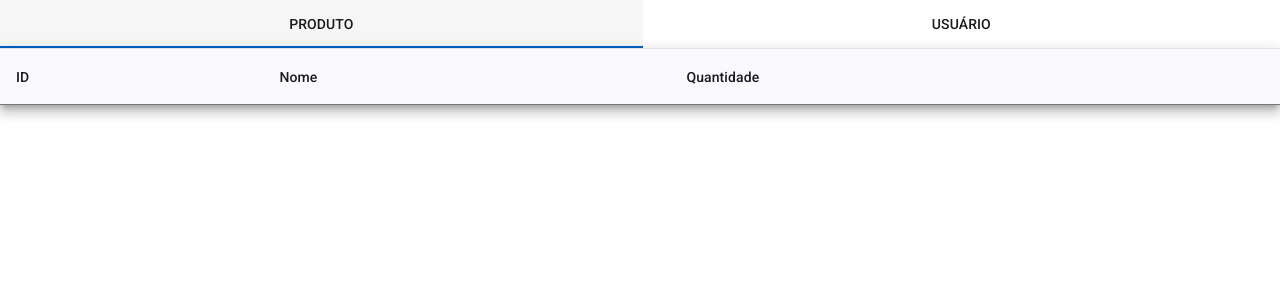
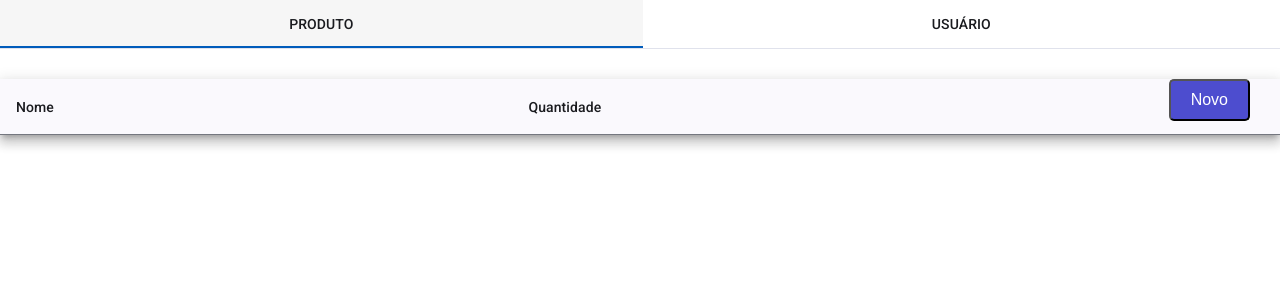
Before and after one commit to brunongomes/app-inventario, an Angular app in the folder app-inventario-frontend/: page /items in a window 1280 px wide. Shown: the top 300 px of the page. Built offline with nearby package versions, Linux system fonts and the light colour scheme; no server answers; sample sign-in values are in the browser's storage.

Commit message:
feat: create item registration modal

```diff
--- a/app-inventario-frontend/src/app/components/items/items-list/items-list.component.css
+++ b/app-inventario-frontend/src/app/components/items/items-list/items-list.component.css
@@ -0,0 +1,15 @@
+.container {
+    position: relative;
+    padding-top: 30px;
+}
+
+.add-button {
+    background-color: rgb(77, 77, 207);
+    color: white;
+    font-size: 16px;
+    border-radius: 5px;
+    padding: 10px 20px;
+    margin-bottom: 20px;
+    position: absolute;
+    right: 30px;
+}
--- a/app-inventario-frontend/src/app/components/items/items-list/items-list.component.html
+++ b/app-inventario-frontend/src/app/components/items/items-list/items-list.component.html
@@ -1,10 +1,7 @@
 <app-menu></app-menu>
+<div class="container">
+  <button class="add-button" (click)="openAddItemDialog()">Novo</button>
   <table mat-table [dataSource]="dataSource" class="mat-elevation-z8">
-    <ng-container matColumnDef="id">
-      <th mat-header-cell *matHeaderCellDef> ID </th>
-      <td mat-cell *matCellDef="let element"> {{element.id}} </td>
-    </ng-container>
-
       <ng-container matColumnDef="name">
         <th mat-header-cell *matHeaderCellDef> Nome </th>
         <td mat-cell *matCellDef="let element"> {{element.name}} </td>
@@ -18,3 +15,4 @@
       <tr mat-header-row *matHeaderRowDef="displayedColumns"></tr>
       <tr mat-row *matRowDef="let row; columns: displayedColumns;"></tr>
   </table>
+</div>
--- a/app-inventario-frontend/src/app/components/items/items-list/items-list.component.ts
+++ b/app-inventario-frontend/src/app/components/items/items-list/items-list.component.ts
@@ -4,23 +4,26 @@ import { MatTableModule } from '@angular/material/table';
 import { ItemsService } from '../../../services/items.service';
 import { Items } from '../../../@types/items';
 import { Router } from '@angular/router';
+import { MatDialog } from '@angular/material/dialog';
+import { ItemsModalComponent } from '../items-modal/items-modal.component';
 
 @Component({
   selector: 'app-items-list',
   standalone: true,
   imports: [
     MenuComponent,
-    MatTableModule
+    MatTableModule,
+    ItemsModalComponent
   ],
   templateUrl: './items-list.component.html',
   styleUrl: './items-list.component.css'
 })
 export class ItemsListComponent {
-  displayedColumns: string[] = ['id', 'name', 'amount'];
+  displayedColumns: string[] = ['name', 'amount'];
   dataSource: Items[] = [];
 
 
-  constructor(private itemsService: ItemsService, private router: Router) { }
+  constructor(private itemsService: ItemsService, private router: Router, private dialog: MatDialog) { }
 
   ngOnInit() {
     const token = localStorage.getItem('authToken');
@@ -29,18 +32,36 @@ export class ItemsListComponent {
       this.router.navigate(['/login']);
     }
 
+    this.loadItems();
+  };
+
+  loadItems() {
     this.itemsService.getItems().subscribe(items => {
-      console.log(items);
-      if (!items) {
-        return;
-      }
       this.dataSource = items.map(item => {
         return {
           id: item._id,
-          name: item.descricao,
+          name: item.nome,
           amount: item.quantidade
         };
-      })
+      });
+    });
+  }
+
+  openAddItemDialog() {
+    const dialogRef = this.dialog.open(ItemsModalComponent, {
+      width: '500px',
+      data: {}
+    });
+
+    dialogRef.afterClosed().subscribe(result => {
+      console.log('==>', result);
+      if (!result) {
+        return;
+      }
+
+      this.itemsService.createItem(result).subscribe(() => {
+        this.loadItems();
+      });
     });
   }
 }
--- /dev/null
+++ b/app-inventario-frontend/src/app/components/items/items-modal/items-modal.component.html
@@ -0,0 +1,15 @@
+<mat-form-field>
+    <input matInput [(ngModel)]="itemName" placeholder="Nome">
+</mat-form-field>
+<mat-form-field>
+    <input matInput [(ngModel)]="itemAmount" type="number" placeholder="Quantidade">
+</mat-form-field>
+<mat-form-field>
+    <mat-label>Descrição</mat-label>
+    <textarea matInput [(ngModel)]="itemDescription" placeholder="Descrição"></textarea>
+</mat-form-field>
+
+<mat-dialog-actions>
+    <button mat-button mat-dialog-close (click)="onSave()">Salvar</button>
+    <button mat-button mat-dialog-close cdkFocusInitial>Excluir</button>
+</mat-dialog-actions>
--- /dev/null
+++ b/app-inventario-frontend/src/app/components/items/items-modal/items-modal.component.ts
@@ -0,0 +1,33 @@
+import { Component } from '@angular/core';
+import {MatDialogModule} from '@angular/material/dialog';
+import {MatInputModule} from '@angular/material/input';
+import { FormsModule } from '@angular/forms';
+import { MatDialogRef } from '@angular/material/dialog';
+
+@Component({
+  selector: 'app-items-modal',
+  standalone: true,
+  imports: [
+    MatDialogModule,
+    MatInputModule,
+    FormsModule
+  ],
+  templateUrl: './items-modal.component.html',
+  styleUrl: './items-modal.component.css'
+})
+export class ItemsModalComponent {
+  itemName: string = '';
+  itemAmount: string = '';
+  itemDescription: string = '';
+
+  constructor(public dialogRef: MatDialogRef<ItemsModalComponent>) {}
+
+  onSave() {
+    const newItem = {
+      nome: this.itemName,
+      quantidade: this.itemAmount,
+      descricao: this.itemDescription
+    };
+    this.dialogRef.close(newItem);
+  }
+}
```
Also changed, not shown: app-inventario-frontend/src/app/components/items/items-modal/items-modal.component.css (added), 1 other file (tests, documents, lock files or other folders). Lines whose indentation alone changed are shown as unchanged.
